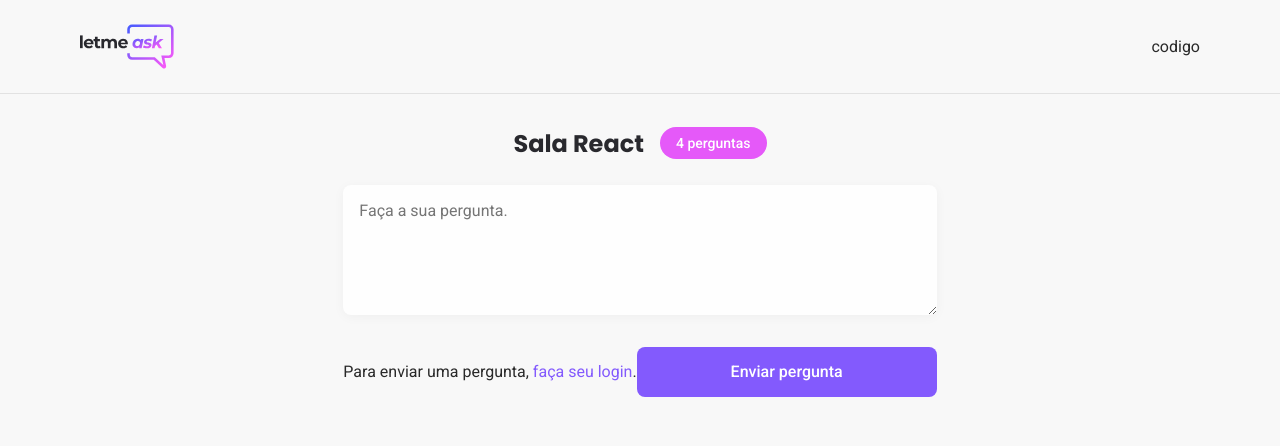
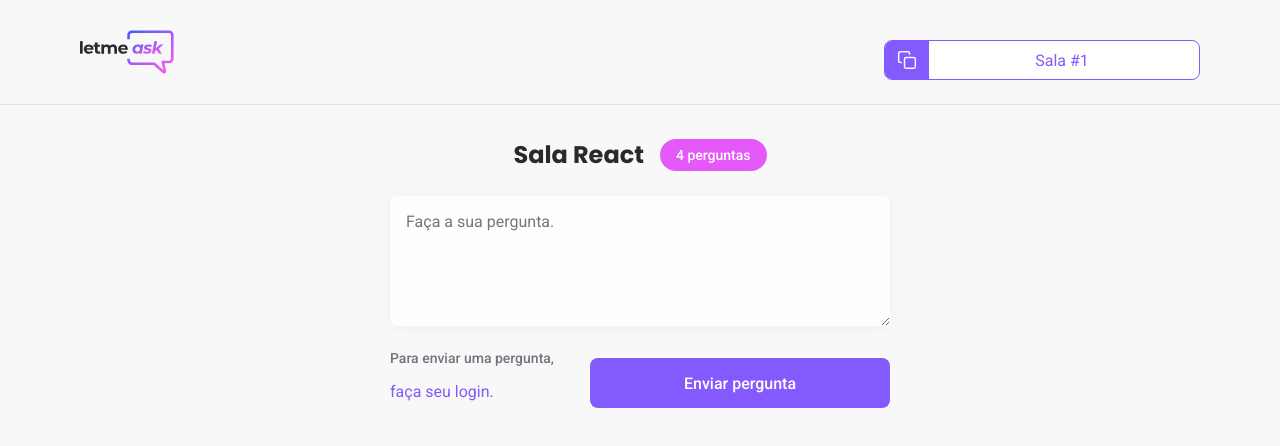
Before and after one commit to dionlaranjeira/Letmeask, a React (Create React App) app: page /rooms/1 in a window 1280 px wide. Shown: the top 446 px of the page. Built offline with nearby package versions, Linux system fonts and the light colour scheme; no server answers.

Commit message:
Copiar codigo da sala

```diff
--- /dev/null
+++ b/src/componentes/RoomCode.tsx
@@ -0,0 +1,23 @@
+import copyImg from '../assets/images/copy.svg';
+
+import '../styles/roomCode.css';
+
+type RoomCodeProps ={
+    code: string;
+}
+
+export function RoomCode(props: RoomCodeProps){
+
+    function copyRoomCodeToClipboard(){
+        navigator.clipboard.writeText(props.code);
+    }
+
+    return(
+        <button className="room-code" onClick={copyRoomCodeToClipboard}  >
+            <div id='div-button'>
+                <img src={copyImg} alt="Copy room code"/>
+            </div>
+            <span id="span-codigo" >Sala #{props.code}</span>
+        </button>
+    )
+}
--- a/src/pages/Room.tsx
+++ b/src/pages/Room.tsx
@@ -1,14 +1,23 @@
 import logoImg from '../assets/images/logo.svg';
 import { Button } from '../componentes/Button';
+import { RoomCode } from '../componentes/RoomCode';
+import { useParams } from 'react-router';
+import '../styles/room.css';
 
-import '../styles/room.css';
+type RoomParams = {
+    id: string;
+}
+
 export function Room(){
+
+    const params = useParams<RoomParams>();
+
     return(
         <div id="page-room">
             <header>
                 <div className="content-header">
                     <img src={logoImg} alt="Letmeask"/>
-                    <div>codigo</div>
+                    <RoomCode code={params.id} />
                 </div>
             </header>
 
@@ -22,7 +31,7 @@
                     placeholder="Faça a sua pergunta."
                     />
                     <div className="form-footer">
-                        <span>Para enviar uma pergunta, <button>faça seu login</button>.</span>
+                        <span id="enviar-pergunta" >Para enviar uma pergunta, <button>faça seu login</button>.</span>
                         <Button type="submit">Enviar pergunta</Button>
                     </div>
                 </form>
--- /dev/null
+++ b/src/styles/roomCode.css
@@ -0,0 +1,26 @@
+.room-code{
+    height: 40px;
+    border-radius: 8px;
+    overflow: hidden;
+    background: #fff;
+    border: 1px solid #835afd;
+    cursor: pointer;
+    display: flex;
+}
+
+#div-button{
+    background-color: #835afd;
+    padding: 0 12px;
+    display: flex;
+    justify-content: center;
+    align-items: center;
+    height: 100%;
+}
+
+#span-codigo{
+    display: block;
+    align-self: center;
+    flex: 1;
+    padding: 0 16px 0 12px;
+    width: 270px;
+}
```
